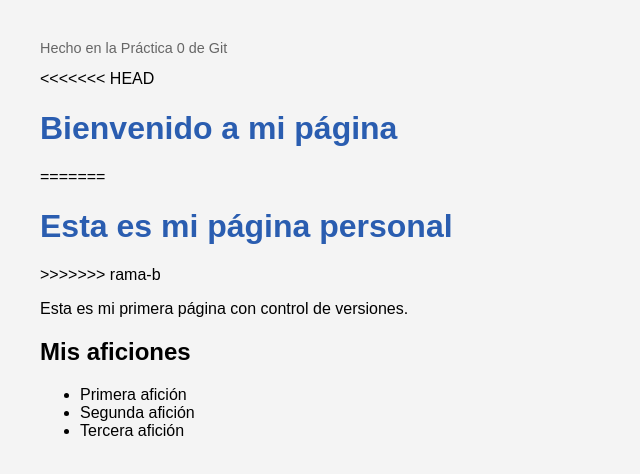
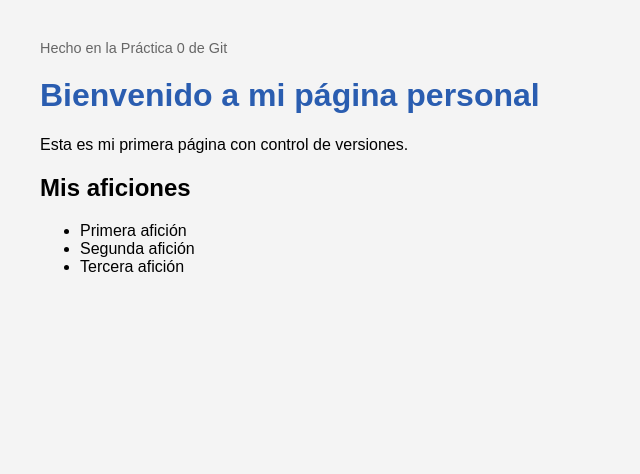
Before and after one commit to LMhectorr/primerrepo, a plain HTML site: page index.html in a window 1280 px wide. Shown: the whole page, without its empty margins (0-640 px from the left). Drawn offline with Linux system fonts and the light colour scheme.

Commit message:
Merge branch

```diff
--- a/index.html
+++ b/index.html
@@ -7,11 +7,7 @@
 </head>
 <footer><p>Hecho en la Práctica 0 de Git</p></footer>
 <body>
-<<<<<<< HEAD
-  <h1>Bienvenido a mi página</h1>
-=======
-  <h1>Esta es mi página personal</h1>
->>>>>>> rama-b
+  <h1>Bienvenido a mi página personal</h1>
   <p>Esta es mi primera página con control de versiones.</p>
   <h2>Mis aficiones</h2>
   <ul>
```
